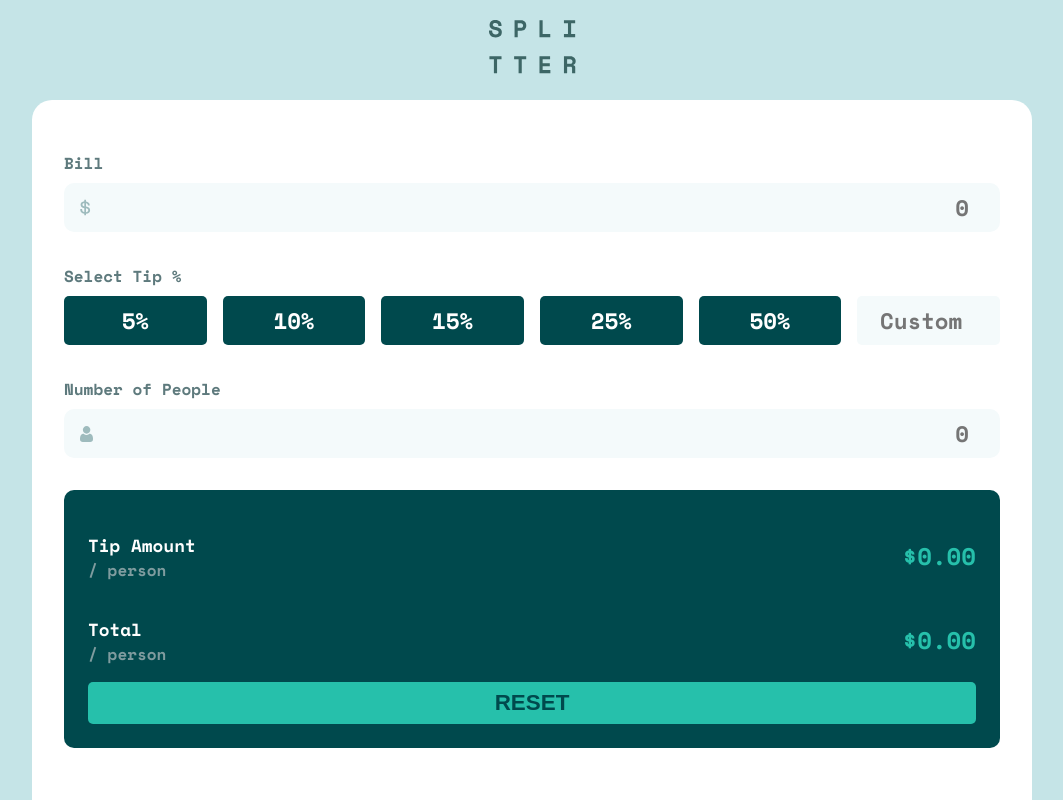
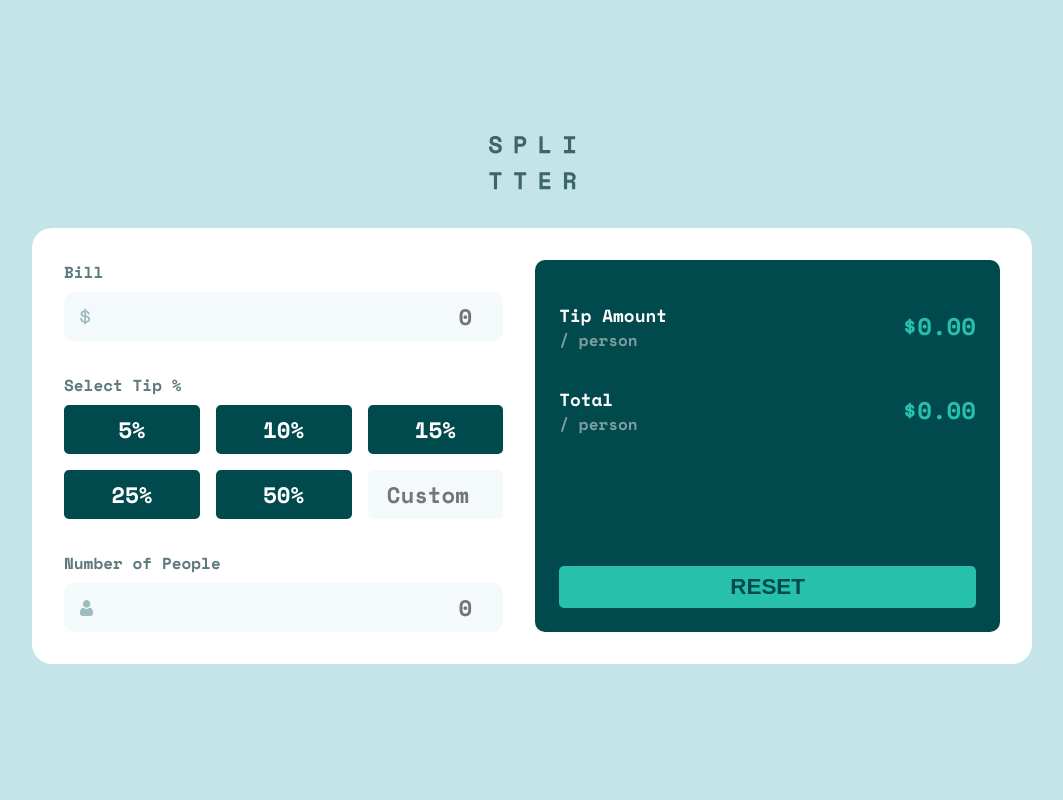
Before and after one commit to jayl-ch/tip-calculator, a plain HTML site: page index.html in a window 1280 px wide. Both pictures are taken after a click on the button "RESET". Shown: the whole page, without its empty margins (108-1171 px from the left). Drawn offline with nearby package versions, Linux system fonts and the light colour scheme.

Commit message:
Finalized the code structure

```diff
--- a/css/style.css
+++ b/css/style.css
@@ -3,6 +3,7 @@
 :root {
   --Green-400: hsl(172, 67%, 45%);
   --Green-900: hsl(183, 100%, 15%);
+  --Green-300: hsl(172, 67%, 65%);
   --Grey-500: hsl(186, 14%, 43%);
   --Grey-400: hsl(184, 14%, 56%);
   --Grey-200: hsl(185, 41%, 84%);
@@ -123,6 +124,14 @@ form {
   text-align: center;
 }
 
+.tip-options .btn {
+  transition: background-color 0.2s ease;
+}
+
+.tip-options .btn:hover {
+  background-color: var(--Green-300);
+}
+
 .tip-options .btn.active {
   background-color: var(--Green-400);
   color: var(--Green-900);
@@ -190,9 +199,15 @@ label {
   text-transform: uppercase;
   margin-block-start: auto;
   font-weight: 700;
+  transition: background-color 0.2s ease;
+  cursor: pointer;
 }
 
-@media all and (min-width: 1440px) {
+.total-wrapper .reset:hover {
+  background-color: var(--Green-300);
+}
+
+@media all and (min-width: 1140px) {
   body {
     align-content: center;
     gap: 2rem;
@@ -208,3 +223,10 @@ label {
     width: 100%;
   }
 }
+
+@media (prefers-reduced-motion: reduce) {
+  .total-wrapper .reset,
+  .tip-options .btn {
+    transition: none;
+  }
+}
--- a/js/main.js
+++ b/js/main.js
@@ -9,18 +9,22 @@ const reset = document.querySelector(".reset");
 
 let tip = 0;
 
-function removeClass(option) {
-  option.forEach((b) => {
+function removeClass(buttons) {
+  buttons.forEach((b) => {
     b.classList.remove("active");
   });
+}
+
+function resetResult() {
+  amount.textContent = "$0.00";
+  total.textContent = "$0.00";
 }
 
 function validateInput(input) {
   if (!input.person || input.person < 1) {
     people.classList.add("error");
     errmsg.textContent = "Can't be zero";
-    amount.textContent = "$0.00";
-    total.textContent = "$0.00";
+    resetResult();
     return false;
   }
   people.classList.remove("error");
@@ -34,8 +38,8 @@ function compute() {
     person: person.value,
   };
   if (!validateInput(input)) return;
+
   let tipAmount = input.bill * tip;
-
   amount.textContent = `$${(tipAmount / input.person).toFixed(2)}`;
   total.textContent = `$${((input.bill + tipAmount) / input.person).toFixed(2)}`;
 }
@@ -61,8 +65,10 @@ people.addEventListener("input", compute);
 reset.addEventListener("click", () => {
   bill.value = "";
   people.value = "";
-  amount.textContent = "$0.00";
-  total.textContent = "$0.00";
+  resetResult();
   removeClass(option);
   tip = 0;
+  custom.value = "";
+  errmsg.textContent = "";
+  people.classList.remove("error");
 });
```
Also changed, not shown: index.html (+0 -1 lines).
